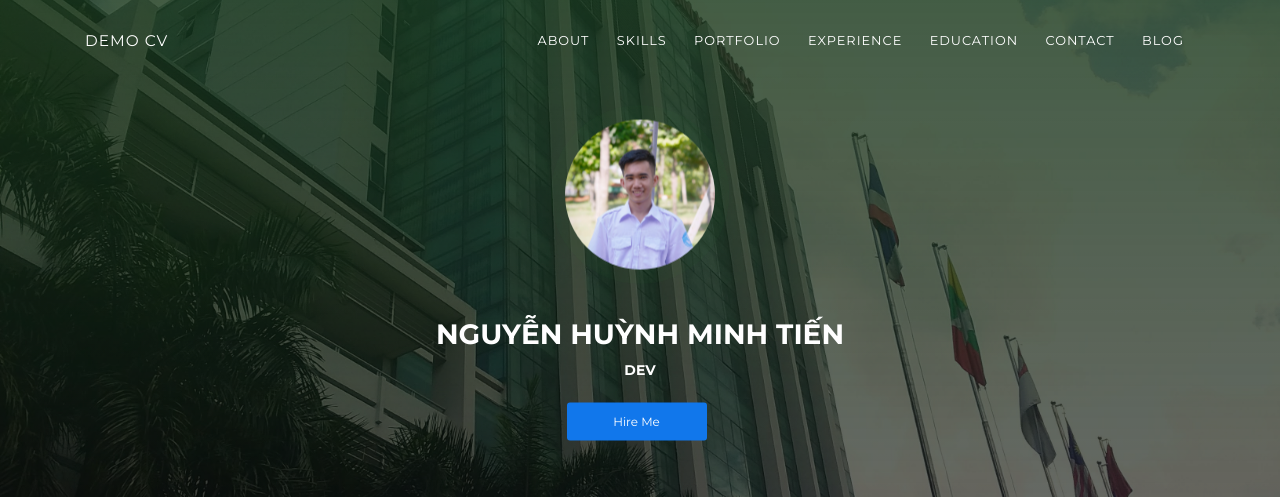
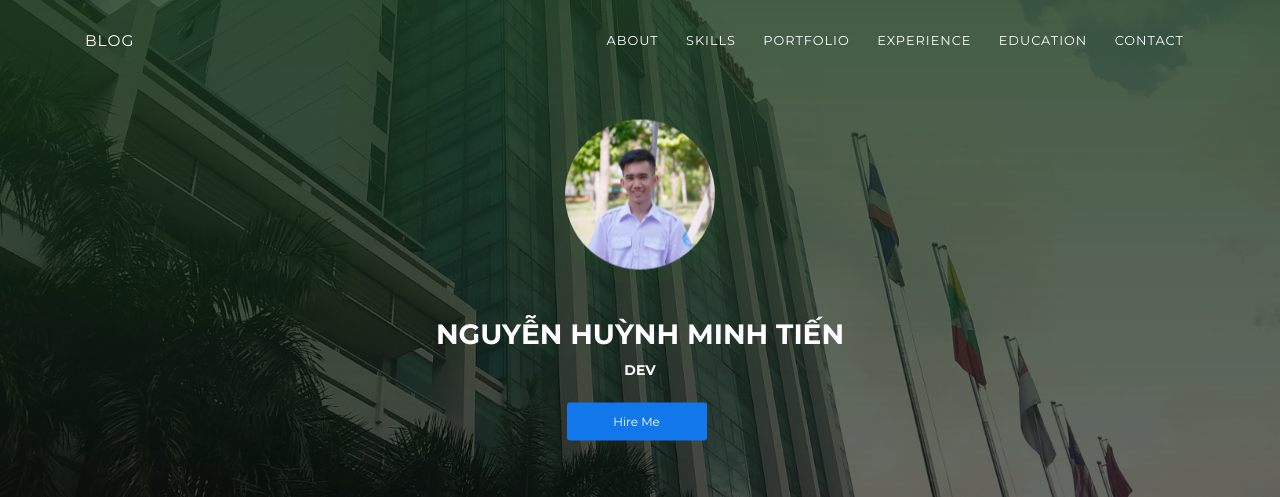
Before and after one commit to DucHienIT/DucHienIT.github.io, a plain HTML site: page index.html in a window 1280 px wide. Shown: the top 497 px of the page. Drawn offline with Linux system fonts and the light colour scheme.

Commit message:
blog ref

```diff
--- a/index.html
+++ b/index.html
@@ -20,7 +20,7 @@
       <nav class="navbar navbar-expand-lg fixed-top navbar-transparent bg-primary" color-on-scroll="400">
         <div class="container">
           <div class="navbar-translate">
-            <a class="navbar-brand" href="#" rel="tooltip">Demo CV</a>
+            <a class="navbar-brand" href="blog/index.html" rel="tooltip">BLOG</a>
             <button class="navbar-toggler navbar-toggler" type="button" data-toggle="collapse" data-target="#navigation"
               aria-controls="navigation" aria-expanded="false" aria-label="Toggle navigation">
               <span class="navbar-toggler-bar bar1"></span>
@@ -36,7 +36,6 @@
               <li class="nav-item"><a class="nav-link smooth-scroll" href="#experience">Experience</a></li>
               <li class="nav-item"><a class="nav-link smooth-scroll" href="#education">Education</a></li>
               <li class="nav-item"><a class="nav-link smooth-scroll" href="#contact">Contact</a></li>
-              <li class="nav-item"><a class="nav-link smooth-scroll" href="blog/index.html">Blog</a></li>
             </ul>
           </div>
         </div>
```
